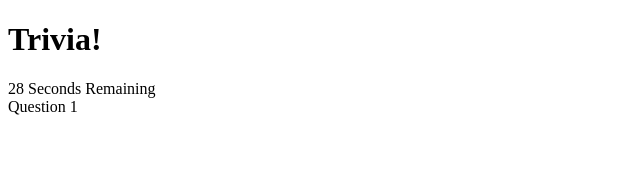
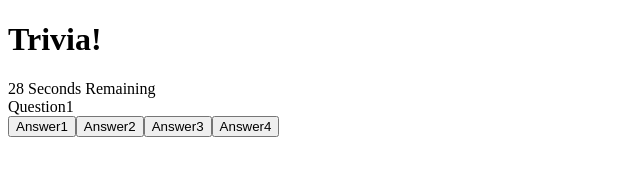
Before and after one commit to erikcribley/TriviaGame, a plain HTML site: page index.html in a window 1280 px wide. Both pictures are taken after a click on the button "Start". Shown: the whole page, without its empty margins (0-640 px from the left). Drawn offline with nearby package versions, Linux system fonts and the light colour scheme.

Commit message:
questions and answers displayed

```diff
--- a/assets/javascript/app.js
+++ b/assets/javascript/app.js
@@ -1,36 +1,49 @@
-//question array
-const questions = [
-    "Question 1",
-    "Question 2",
-    "Question 3",
-    "Question 4",
-    "Question 5"
-]
+//Question&Answer Objects
+const questions = {
+    q1: "Question1",
+    q2: "Question2",
+    q3: "Question3",
+    q4: "Question4",
+    q5: "Question5"
+}
 
-//global variable
+const options = {
+    q1: ["Answer1", "Answer2", "Answer3", "Answer4"],
+    q2: ["Answer1", "Answer2", "Answer3", "Answer4"],
+    q3: ["Answer1", "Answer2", "Answer3", "Answer4"],
+    q4: ["Answer1", "Answer2", "Answer3", "Answer4"],
+    q5: ["Answer1", "Answer2", "Answer3", "Answer4"],
+}
+
+const correctAnswer = {
+    q1: "Answer1",
+    q2: "Answer3",
+    q3: "Answer2",
+    q4: "Answer2",
+    q5: "Answer1"
+}
+
+//global variables
 let correct = 0;
 let incorrect = 0;
 let unanswered = 0;
 let time = 30;
 
-function timer (){
+//countdown
+function timer () {
     time--;
     $('#timer-display').text(time + ' Seconds Remaining')
 }
 
-function nextQuestion (){
-
-}
-
-function answer (){
-
-}
-
+//quiz
 function quiz () {
     setInterval(timer, 1000)
     $('#timer-display').text(time + ' Seconds Remaining')
-    $('#question-display').text(questions[0]);
-    $('#answers-display')
+    $('#question-display').text(questions.q1)
+    for (i = 0; i < options.q1.length; i++) {
+        $('#answers-display').append($('<button>' + options.q1[i] + '</button>')).addClass()
+    }
+
 }
 
 // start button
--- a/index.html
+++ b/index.html
@@ -18,10 +18,6 @@
 
                     </div>
                     <div id="answers-display">
-                        <div id="a1"></div>
-                        <div id="a2"></div>
-                        <div id="a3"></div>
-                        <div id="a4"></div>
 
                     </div>
                 </div>
```
